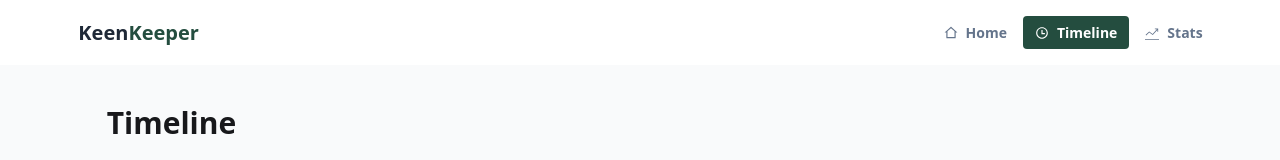
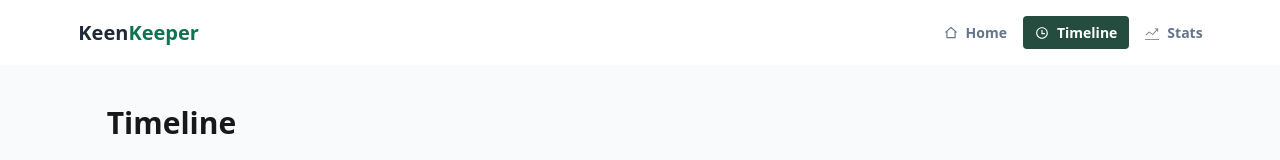
Before and after one commit to mdnahidooo/b13-a7-keen-keeper-code, a Next.js app: page /timeline in a window 1280 px wide. Shown: the top 160 px of the page. Built offline with nearby package versions, Linux system fonts and the light colour scheme.

Commit message:
little change in website name color and remove calander emoji from timeline date

```diff
--- a/src/app/timeline/page.jsx
+++ b/src/app/timeline/page.jsx
@@ -109,7 +109,7 @@ const TimeLinePage = () => {
 
                                                 {/* current time use */}
                                                 <div className="text-xs font-semibold opacity-60 flex items-center gap-1">
-                                                    📅 {
+                                                     {
                                                         item.interaction_date
                                                             ? new Date(item.interaction_date).toLocaleDateString("en-GB", {
                                                                 timeZone: "Asia/Dhaka",
--- a/src/components/Navbar/Navbar.jsx
+++ b/src/components/Navbar/Navbar.jsx
@@ -34,7 +34,7 @@ const Navbar = () => {
                     </div>
                     <Link href="/home" className="btn btn-ghost text-xl font-bold flex items-center gap-0">
                         <span className="text-[#1F2937]">Keen</span>
-                        <span className="text-[#244D3F]">Keeper</span>
+                        <span className="text-[#0f7251]">Keeper</span>
                     </Link>
                 </div>
                 <div className="navbar-end hidden lg:flex">
```
